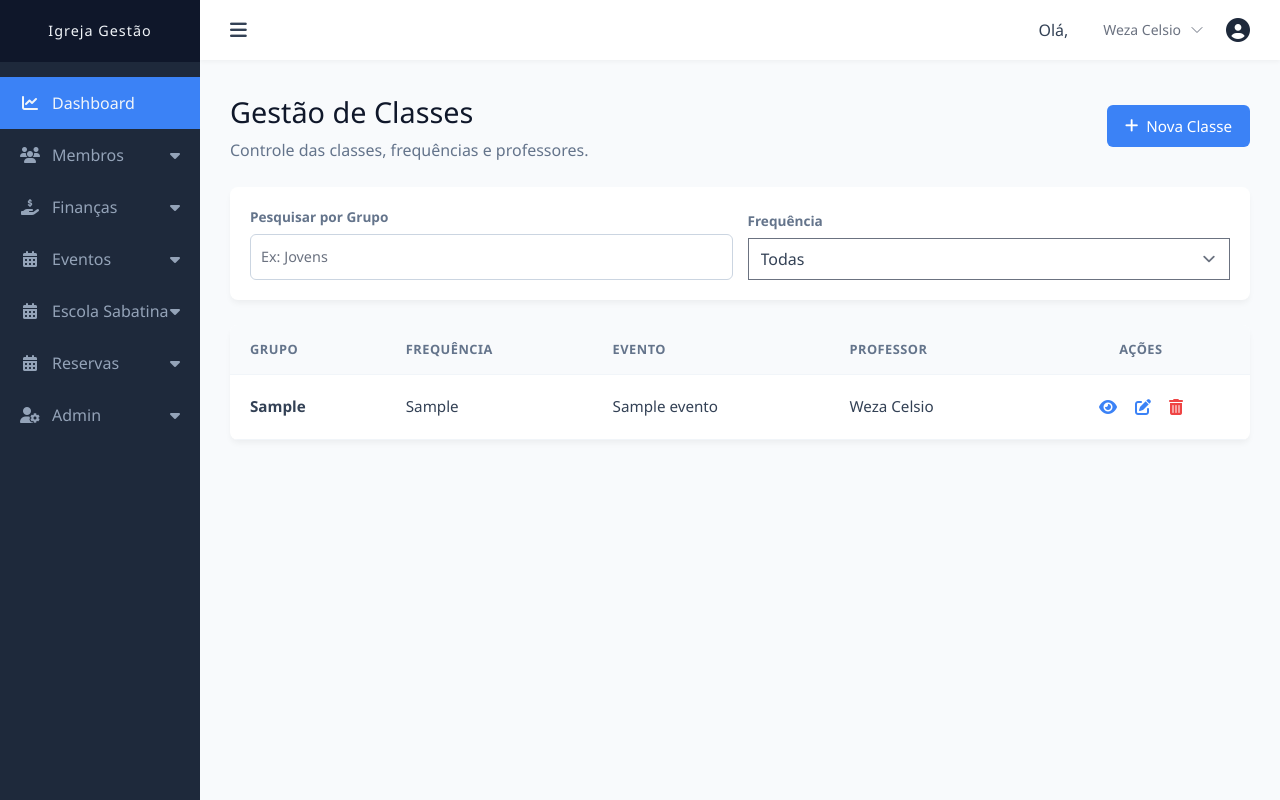
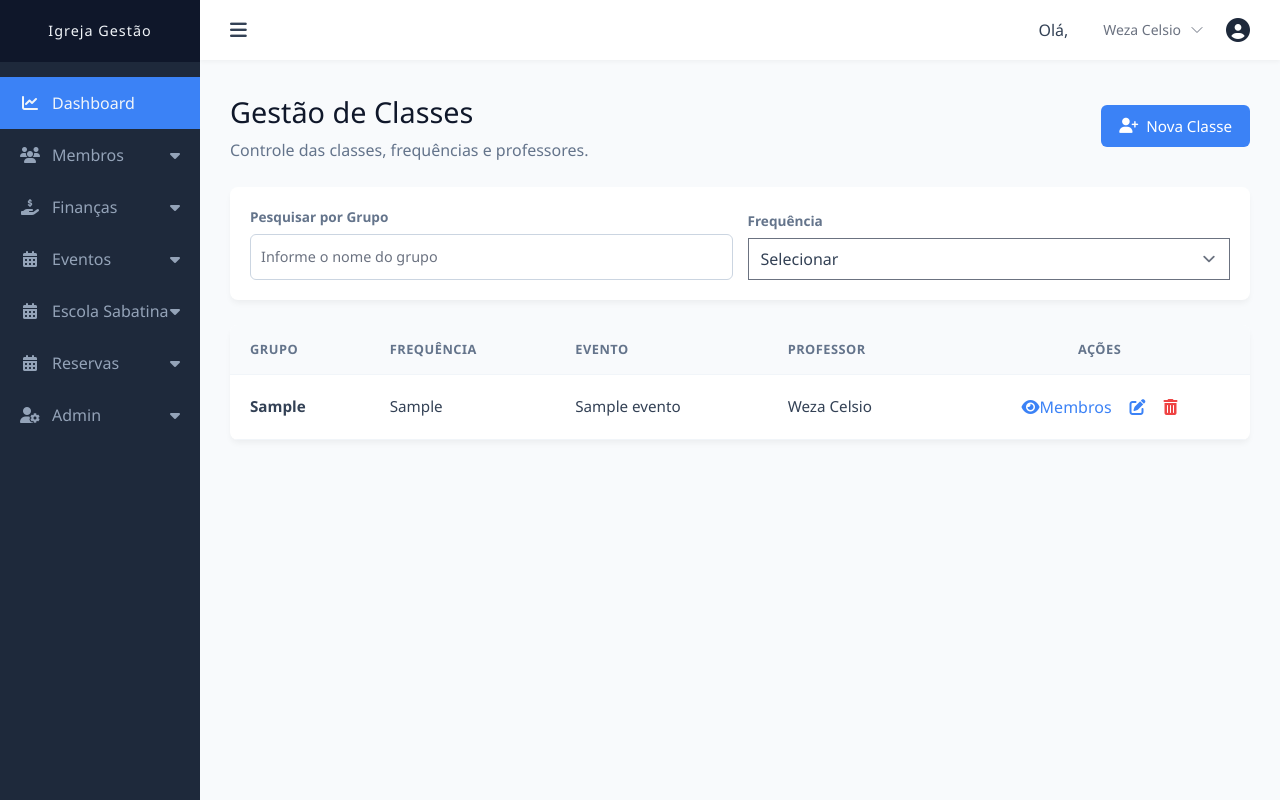
Before and after one commit to Milton0222/Gevangelica, a Laravel app: page /classes in a window 1280 px wide. Run offline with Laravel 10, Linux system fonts and the light colour scheme; a user stored in the database is signed in; data comes from the database, SQL or seed files in the repository; tables that the repository leaves empty hold one stand-in row (values such as "Sample post"); style sheets or scripts are compiled from the project's sources; some libraries are stand-ins or nearby versions.

Commit message:
crude classe

```diff
--- a/app/Http/Controllers/ClasseController.php
+++ b/app/Http/Controllers/ClasseController.php
@@ -4,8 +4,10 @@ namespace App\Http\Controllers;
 
 use App\Models\classes;
 use App\Models\eventos;
+use App\Models\membros;
 use App\Models\User;
 use Illuminate\Http\Request;
+use Illuminate\Support\Facades\Auth;
 
 class ClasseController extends Controller
 {
@@ -13,10 +15,32 @@ class ClasseController extends Controller
      * Exibe a lista de todas as classes.
      * GET /classes
      */
-    public function index()
+    public function index(Request $request = null)
     {
-        $classes = classes::with(['evento', 'professor'])->paginate(15);
-        return view('gerir.classes', compact('classes'));
+        $request = $request ?: request();
+
+        $query = classes::query();
+
+        if ($request->filled('grupo')) {
+            $query->where('grupo', 'LIKE', '%' . $request->grupo . '%');
+        }
+        if ($request->filled('frequencia')) {
+
+            if ($request->frequencia == 'all') {
+
+                $classes = $query->with(['evento', 'professor'])->get();
+                $eventos = eventos::all();
+                $professores = membros::whereNotNull('id')->orderby('id', 'desc')->get();
+                return view('gerir.classes', compact('classes', 'professores', 'eventos'));
+            }
+            $query->where('frequencia', $request->frequencia);
+        }
+
+        $classes = $query->with(['evento', 'professor'])->get();
+
+        $eventos = eventos::all();
+        $professores = membros::whereNotNull('id')->orderby('id', 'desc')->get();
+        return view('gerir.classes', compact('classes', 'professores', 'eventos'));
     }
 
     /**
@@ -43,8 +67,10 @@ class ClasseController extends Controller
             'professor_id' => 'required|exists:users,id',
         ]);
 
-        classes::create($validated);
-        return redirect()->route('classe.index')->with('success', 'Classe criada com sucesso!');
+        if (classes::create($validated)) {
+            alert(Auth::user()->name, 'Classe criada com sucesso, selecione os membros !', 'success');
+        }
+        return redirect()->route('classe.index');
     }
 
     /**
@@ -72,7 +98,7 @@ class ClasseController extends Controller
      * Atualiza uma classe no banco de dados.
      * PUT /classes/{id}
      */
-    public function update(Request $request, classes $classe)
+    public function update(Request $request, $id)
     {
         $validated = $request->validate([
             'grupo' => 'required|string|max:100',
@@ -81,17 +107,24 @@ class ClasseController extends Controller
             'professor_id' => 'required|exists:users,id',
         ]);
 
-        $classe->update($validated);
-        return redirect()->route('classe.index')->with('success', 'Classe atualizada com sucesso!');
+        $classe = classes::find($id);
+        if ($classe->update($validated)) {
+            alert(Auth::user()->name, 'Classe atualizada com sucesso!', 'success');
+        }
+        return redirect()->route('classe.index');
     }
 
     /**
      * Remove uma classe do banco de dados.
      * DELETE /classes/{id}
      */
-    public function destroy(classes $classe)
+    public function destroy($id)
     {
-        $classe->delete();
-        return redirect()->route('classe.index')->with('success', 'Classe deletada com sucesso!');
+        $classe = classes::find($id);
+
+        if ($classe->delete()) {
+            alert(Auth::user()->name, 'Classe deletada com sucesso!', 'success');
+        }
+        return redirect()->route('classe.index');
     }
 }
--- a/resources/views/gerir/classes.blade.php
+++ b/resources/views/gerir/classes.blade.php
@@ -4,9 +4,12 @@
             <h1>Gestão de Classes</h1>
             <p>Controle das classes, frequências e professores.</p>
         </div>
-        <a href="{{ route('classe.create') }}" class="btn btn-primary">
+       <!-- <a href="{{ route('classe.create') }}" class="btn btn-primary">
             <i class="fas fa-plus"></i> Nova Classe
-        </a>
+        </a>-->
+         <button class="btn btn-primary" id="btnAbrirCadastro">
+        <i class="fas fa-user-plus"></i>Nova Classe
+    </button>
     @endsection
 
     @section('contente')
@@ -14,14 +17,18 @@
             <form class="filter-form">
                 <div class="form-group">
                     <label>Pesquisar por Grupo</label>
-                    <input type="text" placeholder="Ex: Jovens">
+                    <input type="text" id="filltergrupo" placeholder="Informe o nome do grupo">
                 </div>
                 <div class="form-group">
                     <label>Frequência</label>
-                    <select>
-                        <option value="">Todas</option>
-                        <option value="semanal">Semanal</option>
+                    <select id="fillterfrequencia">
+
+                        <option value="">Selecionar</option>
+                         <option value="semanal">Semanal</option>
                         <option value="mensal">Mensal</option>
+                        <option value="diária">Diária</option>
+                        <option value="trimestral">Trimestral</option>
+                          <option value="all">Todas</option>
                     </select>
                 </div>
             </form>
@@ -47,12 +54,12 @@
                             <td>{{ $classe->professor->name ?? 'N/A' }}</td>
                             <td class="text-center">
                                 <div class="table-actions">
-                                    <a href="{{ route('classe.show', $classe) }}" class="btn-action edit" title="Ver"><i class="fas fa-eye"></i></a>
-                                    <a href="{{ route('classe.edit', $classe) }}" class="btn-action edit" title="Editar"><i class="fas fa-edit"></i></a>
+                                    <a href="{{ route('classe.show', $classe) }}" class="btn-action edit" title="Ver"><i class="fas fa-eye"></i>Membros</a>
+                                    <a onclick="actualizar('{{$classe->id}}','{{$classe->grupo}}','{{$classe->frequencia}}','{{$classe->evento_id}}','{{$classe->professor_id}}')" class="btn-action edit" title="Editar"><i class="fas fa-edit"></i></a>
                                     <form action="{{ route('classe.destroy', $classe) }}" method="POST" style="display:inline;">
                                         @csrf
                                         @method('DELETE')
-                                        <button type="submit" class="btn-action delete" title="Eliminar"><i class="fas fa-trash-alt"></i></button>
+                                        <button type="submit" onclick="confirm(`Deseja eliminar a classe selecionado?`)" class="btn-action delete" title="Eliminar"><i class="fas fa-trash-alt"></i></button>
                                     </form>
                                 </div>
                             </td>
@@ -63,3 +70,113 @@
         </div>
     @endsection
 </x-app-layout>
+
+<!--modal cadstro contribuiçoes-->
+
+<div class="modal-right-overlay" id="modalCadastro">
+    <div class="modal-right">
+        <div class="modal-right-header">
+            <h2 id="modal-title"><i class="fas fa-user-plus"></i> Registe uma nova classe da escola sabatina.</h2>
+            <button class="close-modal-btn" id="btnFecharCadastro">&times;</button>
+        </div>
+        <div class="modal-right-body">
+
+                <form action="{{ route('classe.store') }}" id="form-editar" method="POST">
+                @csrf
+                <div class="form-group">
+                    <label for="grupo">Grupo</label>
+                    <input type="text" name="grupo" id="grupo" required placeholder="Informe o grupo de acordo a faixa etária">
+                </div>
+                <div class="form-group">
+                    <label for="frequencia">Frequência</label>
+                    <select name="frequencia" id="frequencia" required>
+                        <option value="">Selecionar</option>
+                        <option value="semanal">Semanal</option>
+                        <option value="mensal">Mensal</option>
+                        <option value="diária">Diária</option>
+                        <option value="trimestral">Trimestral</option>
+                    </select>
+                </div>
+                <div class="form-group">
+                    <label for="evento_id">Evento</label>
+                    <select name="evento_id" id="evento_id">
+                        <option value="">Selecionar</option>
+                        @foreach($eventos as $evento)
+                            <option value="{{ $evento->id }}">{{ $evento->nome }}</option>
+                        @endforeach
+                    </select>
+                </div>
+                <div class="form-group">
+                    <label for="professor_id">Professor</label>
+                    <select name="professor_id" id="professor_id">
+                        <option value="">Selecionar</option>
+                        @foreach($professores as $professor)
+                            <option value="{{ $professor->id }}">{{ $professor->nome }}</option>
+                        @endforeach
+                    </select>
+                </div>
+                <div class="modal-right-footer">
+                    <button type="button" class="btn btn-secondary-outline" id="btnCancelarCadastro">Cancelar</button>
+                    <button type="submit" class="btn btn-primary">Salvar Registo</button>
+                </div>
+            </form>
+        </div>
+    </div>
+</div>
+
+
+<script>
+
+       function actualizar(id, grupo, frequencia, evento_id,professor_id){
+               //abrir modal
+        document.getElementById('modalCadastro').classList.add("active");
+
+        //mudificar o headeer da modal cadtro
+        document.getElementById('modal-title').textContent = `Editando dados da classe ${grupo}`;
+
+
+        //alterar dados dos input
+        document.getElementById('grupo').value=grupo;
+        document.getElementById('frequencia').value=frequencia;
+        document.getElementById('evento_id').value=evento_id;
+        document.getElementById('professor_id').value=professor_id;
+
+          //altera as opcoes do for
+
+        const formEdit = document.getElementById('form-editar')
+        formEdit.action = `/classes/${id}`;
+        formEdit.method = 'post';
+
+        //aleterar o method para put
+
+        let methodInput = formEdit.querySelector('input[name="_method"]');
+        if (!methodInput) {
+            methodInput = document.createElement('input');
+            methodInput.type = 'hidden';
+            methodInput.name = '_method';
+            formEdit.appendChild(methodInput);
+        }
+        methodInput.value = 'PUT';
+
+
+       }
+
+       //filtrar
+
+       function filltrar(){
+          const grupo= document.getElementById('filltergrupo').value;
+          const frequencia= document.getElementById('fillterfrequencia').value;
+
+          if(!grupo && !frequencia) return;
+
+          const parans=new URLSearchParams();
+          if(grupo)parans.append('grupo', grupo);
+          if(frequencia)parans.append('frequencia', frequencia);
+          window.location.href='/classes?'+parans.toString();
+       }
+
+       //listenner
+
+        document.getElementById('filltergrupo')?.addEventListener('input', filltrar);
+        document.getElementById('fillterfrequencia')?.addEventListener('change', filltrar);
+</script>
--- a/resources/views/layouts/app.blade.php
+++ b/resources/views/layouts/app.blade.php
@@ -63,8 +63,8 @@
                      <li class="dropdown-item">
                         <button class="dropdown-btn"><i class="fas fa-calendar-alt"></i>Escola Sabatina <i class="fas fa-caret-down arrow"></i></button>
                         <ul class="dropdown-container">
-                            <li><a href="{{route('escola.index')}}"><i class="fas fa-church"></i>Gerir</a></li>
-                            <li><a href="#"><i class="fas fa-book-open"></i>Classes</a></li>
+                           <!-- <li><a href="{{route('escola.index')}}"><i class="fas fa-church"></i>Gerir</a></li>-->
+                            <li><a href="{{route('classe.index')}}"><i class="fas fa-book-open"></i>Classes</a></li>
                         </ul>
                     </li>
                     <li class="dropdown-item">
```
